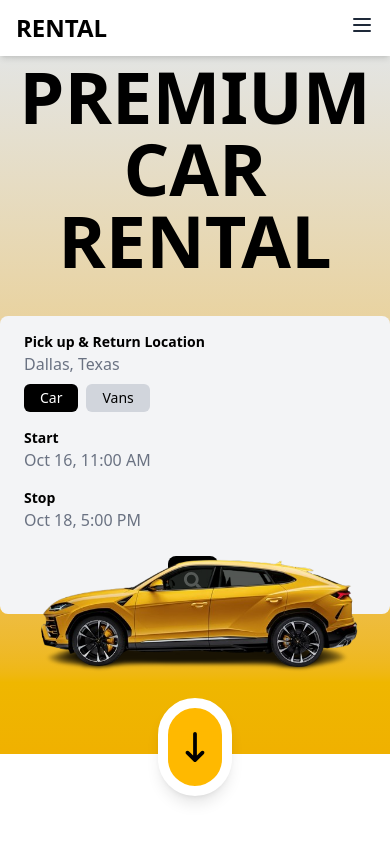
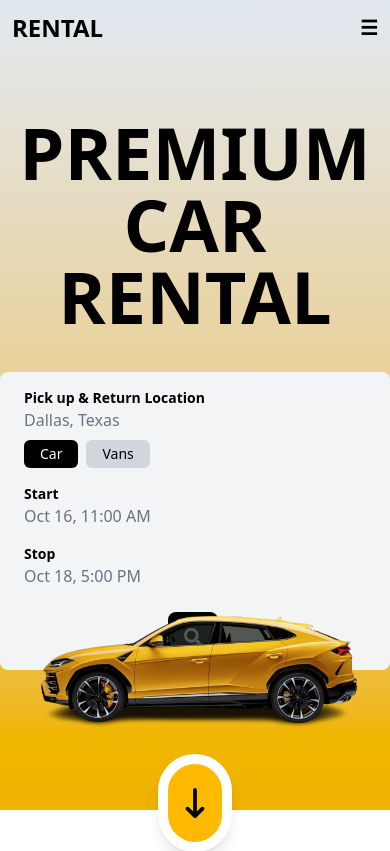
Before and after one commit to MaskINB/Car-Rental-web, a Next.js app: page / in a window 390 px wide. Shown: the top 851 px of the page. Built offline with nearby package versions, Linux system fonts and the light colour scheme; data requests are answered from the project's data file.

Commit message:
change issues in responsive navbar

```diff
--- a/src/app/components/navbar/navbar.jsx
+++ b/src/app/components/navbar/navbar.jsx
@@ -4,87 +4,65 @@ import React, { useState } from 'react';
 
 const navData = {
   logo: {
-    text: 'RENTAL',
-    url: '/',
+    text: "RENTAL",
+    url: "/"
   },
   navigation: [
-    { text: "How it's Work", url: '/car' },
-    { text: 'Booking', url: '/booking' },
-    { text: 'Services', url: '/car_services' },
-    { text: 'Contact Us', url: '/contact_us' },
+    { text: "How it's Work", url: "/car" },
+    { text: "Booking", url: "/booking" },
+    { text: "Services", url: "/car_services" },
+    { text: "Contact Us", url: "/contact_us" }
   ],
   auth: [
-    { text: 'Sign in', url: '/sign_in' },
-    { text: 'Get Started', url: '/sign_up' },
-  ],
+    { text: "Sign in", url: "/sign_in" },
+    { text: "Get Started", url: "/sign_up" }
+  ]
 };
 
 const Navbar = () => {
   const [isOpen, setIsOpen] = useState(false);
 
   return (
-    <nav className="bg-white shadow-md fixed top-0 left-0 w-full z-50">
-      <div className="max-w-7xl mx-auto px-4 py-3 flex items-center justify-between">
-        {/* Logo */}
-        <div className="text-2xl font-bold">
+    <nav className="flex flex-wrap items-center justify-between p-3 bg-gradient-to">
+      {/* Logo (Left) */}
+      <h1 className="font-bold text-2xl">
         <Link href={navData.logo.url}>{navData.logo.text}</Link>
-        </div>
+      </h1>
 
-        {/* Hamburger Toggle (Mobile) */}
-        <div className="md:hidden">
+      {/* Hamburger Menu (Mobile) */}
       <button
+        className="md:hidden text-xl font-bold"
         onClick={() => setIsOpen(!isOpen)}
-            className="text-gray-800 focus:outline-none"
+        aria-label="Toggle navigation"
       >
-            <svg
-              className="w-6 h-6"
-              fill="none"
-              stroke="currentColor"
-              viewBox="0 0 24 24"
-              xmlns="http://www.w3.org/2000/svg"
+        ☰
+      </button>
+
+      {/* Navigation + Auth (responsive container) */}
+      <div
+        className={`w-full md:flex md:items-center md:justify-between md:w-auto ${
+          isOpen ? 'block' : 'hidden'
+        }`}
       >
-              {isOpen ? (
-                <path
-                  strokeLinecap="round"
-                  strokeLinejoin="round"
-                  strokeWidth={2}
-                  d="M6 18L18 6M6 6l12 12"
-                />
-              ) : (
-                <path
-                  strokeLinecap="round"
-                  strokeLinejoin="round"
-                  strokeWidth={2}
-                  d="M4 6h16M4 12h16M4 18h16"
-                />
-              )}
-            </svg>
-          </button>
-        </div>
-
-        {/* Desktop Menu */}
-        <div className="hidden md:flex items-center justify-between w-full max-w-xl">
-          <ul className="flex gap-8 text-base font-bold">
+        {/* Navigation Links (Center) */}
+        <ul className="flex flex-col md:flex-row gap-4 md:gap-25 text-base font-bold mt-4 md:mt-0">
           {navData.navigation.map((item, index) => (
             <li key={index}>
-                <Link
-                  href={item.url}
-                  className="hover:text-amber-600 transition"
-                >
+              <Link href={item.url} className="hover:text-amber-600 transition">
                 {item.text}
               </Link>
             </li>
           ))}
         </ul>
-          <div className="flex gap-3 font-bold">
+
+        {/* Auth Buttons (Right) */}
+        <div className="flex flex-col md:flex-row gap-3 font-bold mt-4 md:mt-0">
           {navData.auth.map((item, index) => (
             <Link
               key={index}
               href={item.url}
               className={`px-4 py-2 border rounded-md transition ${
-                  item.text === 'Get Started'
-                    ? 'bg-amber-300 hover:bg-amber-400'
-                    : 'hover:bg-amber-200'
+                item.text === "Get Started" ? "bg-amber-300 hover:bg-amber-400" : "hover:bg-amber-200"
               }`}
             >
               {item.text}
@@ -92,42 +70,6 @@ const Navbar = () => {
           ))}
         </div>
       </div>
-      </div>
-
-      {/* Mobile Menu */}
-      {isOpen && (
-        <div className="md:hidden px-4 pb-4 bg-white">
-          <ul className="flex flex-col gap-3 text-base font-bold">
-            {navData.navigation.map((item, index) => (
-              <li key={index}>
-                <Link
-                  href={item.url}
-                  className="block hover:text-amber-600 transition"
-                  onClick={() => setIsOpen(false)}
-                >
-                  {item.text}
-                </Link>
-              </li>
-            ))}
-          </ul>
-          <div className="mt-3 flex flex-col gap-2 font-bold">
-            {navData.auth.map((item, index) => (
-              <Link
-                key={index}
-                href={item.url}
-                className={`block text-center px-4 py-2 border rounded-md transition ${
-                  item.text === 'Get Started'
-                    ? 'bg-amber-300 hover:bg-amber-400'
-                    : 'hover:bg-amber-200'
-                }`}
-                onClick={() => setIsOpen(false)}
-              >
-                {item.text}
-              </Link>
-            ))}
-          </div>
-        </div>
-      )}
     </nav>
   );
 };
```
Lines whose indentation alone changed are shown as unchanged.
